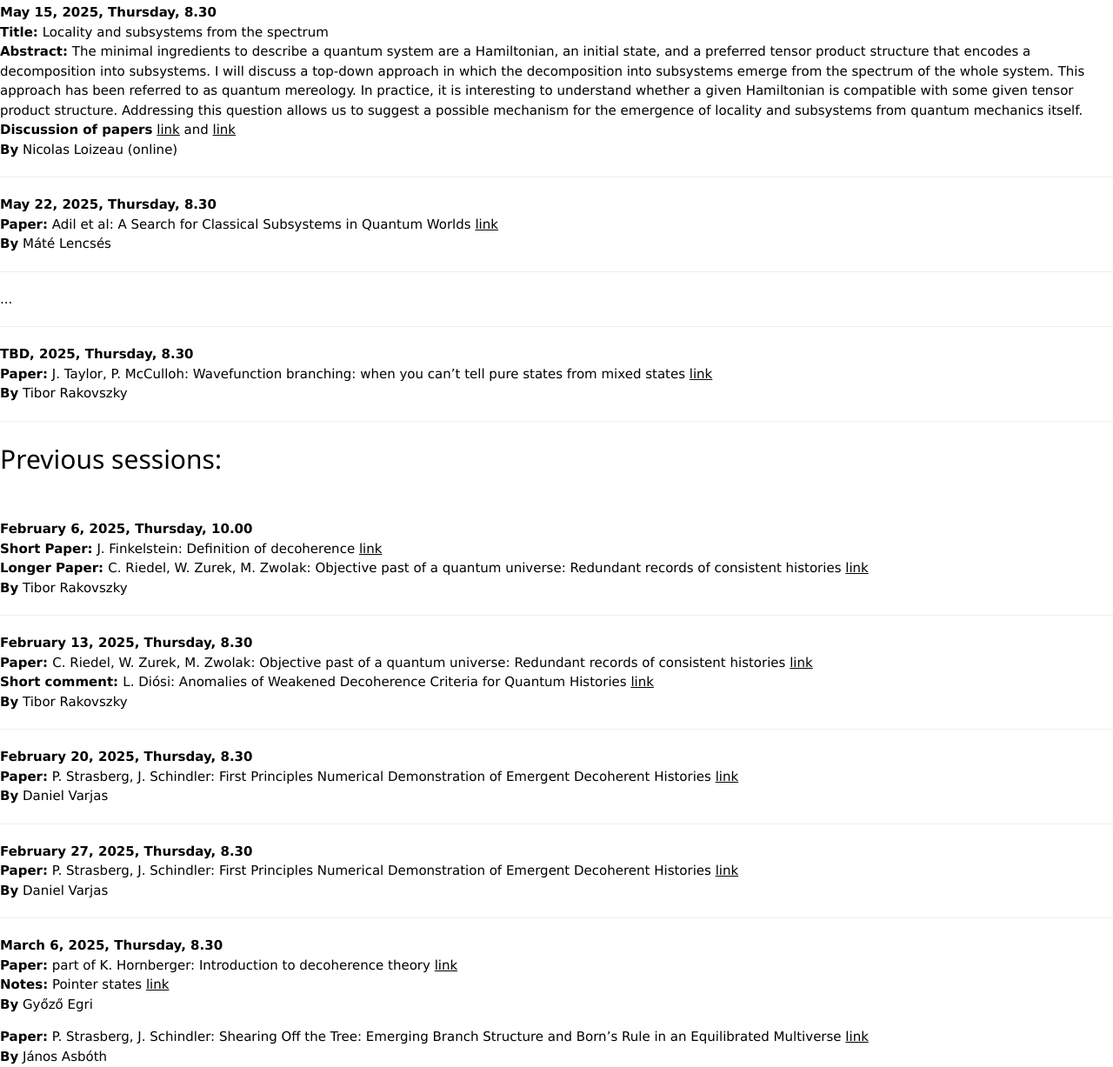
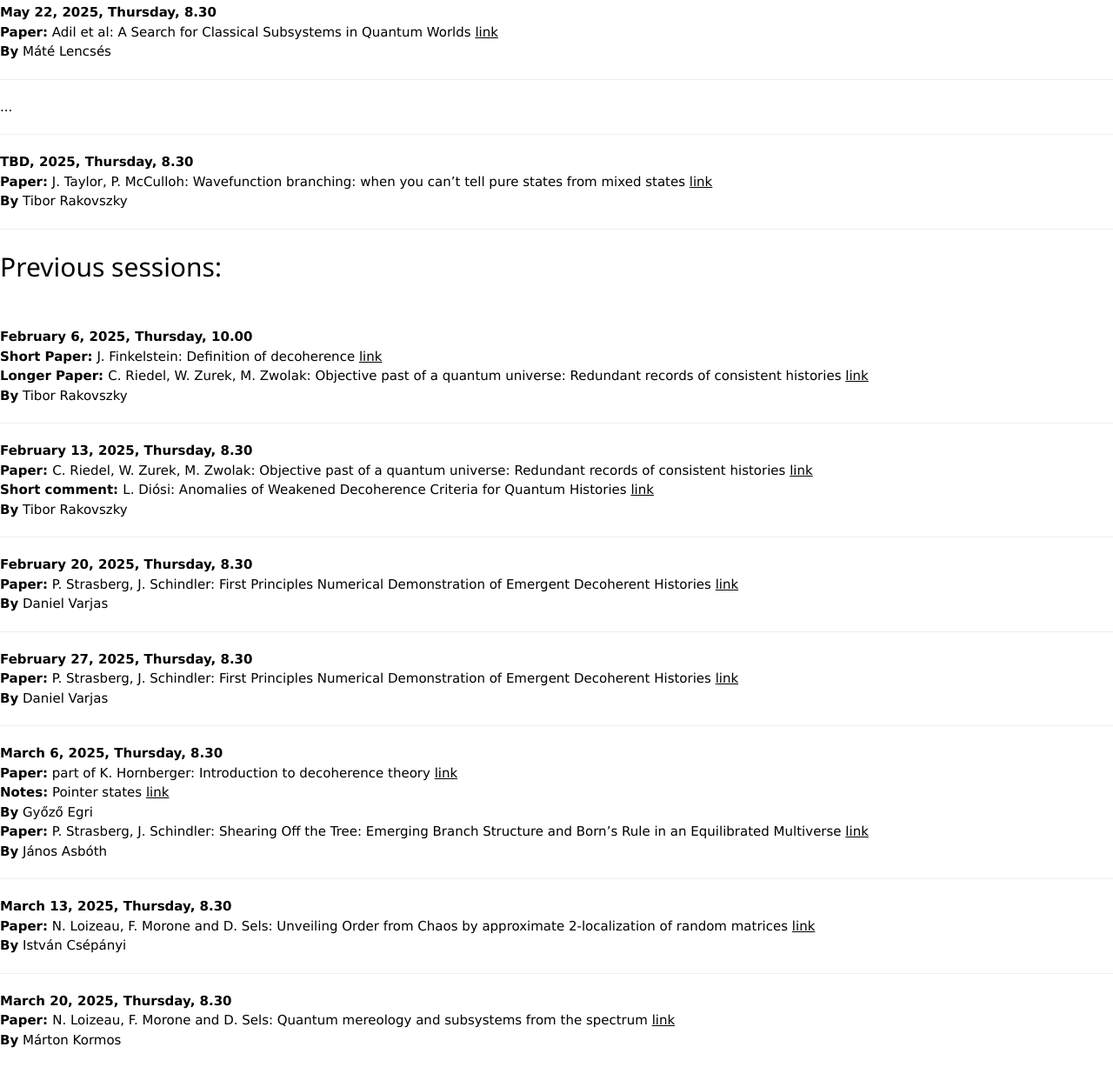
Before and after one commit to egri/bpfoundations, a plain HTML site: page qw2.html in a window 1280 px wide. Shown: the part 452-1679 px from the top of the page at 87% size. Drawn offline with nearby package versions, Linux system fonts and the light colour scheme.

Commit message:
weekly update

```diff
--- a/qw2.html
+++ b/qw2.html
@@ -22,105 +22,111 @@ Every Thursday, BME FA Seminar <a href="https://maps.app.goo.gl/Y8n2koKxxKkn64iJ
 05.08
 05.15 Nicolas
 05.22 Máté
-05.29 Tibor?
+05.29
 06.05
-06.12
+06.12 Tibor
 06.19
 06.26
 
 CP/non-CP Tibor?
 Jess Ridel?
+Cao - Cimbi?
+Zurek?
 köv félév:
 Andrea Di Biaggio
 Diósi Lajos
  --->
 
-	<p><b>May 15, 2025, Thursday, 8.30</b><br>
-		<b>Title:</b> Locality and subsystems from the spectrum<br>
-		<b>Abstract:</b> The minimal ingredients to describe a quantum system are a Hamiltonian, an initial state, and a preferred tensor product structure
-		that encodes a decomposition into subsystems. I will discuss a top-down approach in which the decomposition into subsystems emerge from the spectrum
-		of the whole system. This approach has been referred to as quantum mereology. In practice, it is interesting to understand whether a given Hamiltonian
-		is compatible with some given tensor product structure. Addressing this question allows us to suggest a possible mechanism for the emergence of locality
-		and subsystems from quantum mechanics itself.<br>
-		<b>Discussion of papers</b> <a href="qw2/2024_Sels_Quantum_mereology_and_subsystems_from_the_spectrum.pdf" target="_blank">link</a> and <a href="qw2/2023_Sels_Unveiling_Order_from_Chaos.pdf" target="_blank">link</a> <br>
-		<b>By</b> Nicolas Loizeau (online) </p>
-	<hr>
 <p><b>May 22, 2025, Thursday, 8.30</b><br>
   <b>Paper:</b> Adil et al: A Search for Classical Subsystems in Quantum Worlds <a href="qw2/2024_Adil_Search_for_Classical_Subsystems.pdf" target="_blank">link</a><br>
-	  <b>By</b> Máté Lencsés</p>
+  <b>By</b> Máté Lencsés
+</p>
 <hr>
 ...
 <hr>
 <p><b>TBD, 2025, Thursday, 8.30</b><br>
   <b>Paper:</b> J. Taylor, P. McCulloh: Wavefunction branching: when you can’t tell pure states from mixed states <a href="qw2/2023_McCulloch_Wavefunction_branching.pdf" target="_blank">link</a><br>
-		<b>By</b> Tibor Rakovszky</p>
+  <b>By</b> Tibor Rakovszky
+</p>
 <hr>
 
 <h2>Previous sessions:</h2><br>
 <p><b>February 6, 2025, Thursday, 10.00</b><br>
   <b>Short Paper:</b> J. Finkelstein: Definition of decoherence <a href="qw2/1993_Finkelstein_Definition_of_Decoherence.pdf" target="_blank">link</a><br>
   <b>Longer Paper: </b> C. Riedel, W. Zurek, M. Zwolak: Objective past of a quantum universe: Redundant records of consistent histories <a href="qw2/2016_Zurek_Objective_Past.pdf" target="_blank">link</a><br>
-		<b>By</b> Tibor Rakovszky</p>
+  <b>By</b> Tibor Rakovszky
+</p>
 <hr>
 <p><b>February 13, 2025, Thursday, 8.30</b><br>
   <b>Paper: </b> C. Riedel, W. Zurek, M. Zwolak: Objective past of a quantum universe: Redundant records of consistent histories <a href="qw2/2016_Zurek_Objective_Past.pdf" target="_blank">link</a><br>
   <b>Short comment: </b> L. Diósi: Anomalies of Weakened Decoherence Criteria for Quantum Histories <a href="qw2/2004_Diosi_Anomalies_of_Weakend_Decoherence_Criteria.pdf" target="_blank">link</a><br>
-		<b>By</b> Tibor Rakovszky</p>
+  <b>By</b> Tibor Rakovszky
+</p>
 <hr>
-
 <p><b>February 20, 2025, Thursday, 8.30</b><br>
   <b>Paper:</b> P. Strasberg, J. Schindler: First Principles Numerical Demonstration of Emergent Decoherent Histories <a href="qw2/2024_Strasberg_Emergent_Decoherent_Histories.pdf" target="_blank">link</a> <br>
-		<b>By</b> Daniel Varjas</p>
+  <b>By</b> Daniel Varjas
+</p>
 <hr>
 <p><b>February 27, 2025, Thursday, 8.30</b><br>
   <b>Paper:</b> P. Strasberg, J. Schindler: First Principles Numerical Demonstration of Emergent Decoherent Histories <a href="qw2/2024_Strasberg_Emergent_Decoherent_Histories.pdf" target="_blank">link</a> <br>
-		<b>By</b> Daniel Varjas</p>
+  <b>By</b> Daniel Varjas
+</p>
 <hr>
 <p><b>March 6, 2025, Thursday, 8.30</b><br>
   <b>Paper:</b> part of K. Hornberger: Introduction to decoherence theory <a href="qw2/2009_Hornberger_Robust_States.pdf" target="_blank">link</a><br>
   <b>Notes:</b> Pointer states <a href="qw2/Pointer_states.pdf" target="_blank">link</a><br>
-		<b>By</b> Győző Egri</p>
+  <b>By</b> Győző Egri<br>
   <b>Paper:</b> P. Strasberg, J. Schindler: Shearing Off the Tree: Emerging Branch Structure and Born’s Rule in an Equilibrated Multiverse <a href="qw2/2023_Strasberg_Emerging_Branch_Structure_and Born’s_Rule.pdf" target="_blank">link</a><br>
-		<b>By</b> János Asbóth</p>
+  <b>By</b> János Asbóth
+</p>
 <hr>
 <p><b>March 13, 2025, Thursday, 8.30</b><br>
   <b>Paper:</b> N. Loizeau, F. Morone and D. Sels: Unveiling Order from Chaos by approximate 2-localization of random matrices <a href="qw2/2023_Sels_Unveiling_Order_from_Chaos.pdf" target="_blank">link</a><br>
-		<b>By</b> István Csépányi</p>
+  <b>By</b> István Csépányi
+</p>
 <hr>
 <p><b>March 20, 2025, Thursday, 8.30</b><br>
   <b>Paper: </b>N. Loizeau, F. Morone and D. Sels: Quantum mereology and subsystems from the spectrum <a href="qw2/2024_Sels_Quantum_mereology_and_subsystems_from_the_spectrum.pdf" target="_blank">link</a><br>
-		<b>By</b> Márton Kormos</p>
+  <b>By</b> Márton Kormos
+</p>
 <hr>
 <p><b>March 27, 2025, Thursday, 8.30</b><br>
   <b>Paper: </b>J. Wang, P. Strasberg: Decoherence of Histories: Chaotic Versus Integrable Systems <a href="qw2/2025_Strasberg_DH_chaotic_vs_integrable.pdf" target="_blank">link</a><br>
-		<b>By</b> Solomon Brhanu Samuel </p>
+  <b>By</b> Solomon Brhanu Samuel
+</p>
 <hr>
 <p><b>April 3, 2025, Thursday, 8.30</b><br>
   <b>Title:</b> Decoherent histories and a quantitative understanding of the many worlds interpretation<br>
-		<b>Abstract:</b> This talk overviews and advertises the decoherent histories framework as a useful tool to make sense of
-		a unitarily evolving Universe. In particular, observers can find records about past events if and only if the associated quantum
-		histories are decoherent. I then review three recent quantitative insights about decoherent histories. First, I show that
-		decoherence arises exponentially fast as a function of system size for slow and coarse observables. Second, this result only
-		holds for chaotic systems, whereas integrable systems show a very different scaling. Third, I give preliminary insights into
-		the structure of decoherence that arises for very long histories.<br>
-		<b>Discussion of papers</b> <a href="qw2/2024_Strasberg_Emergent_Decoherent_Histories.pdf" target="_blank">link</a>, <a href="qw2/2023_Strasberg_Emerging_Branch_Structure_and Born’s_Rule.pdf" target="_blank">link</a> and
-									<a href="qw2/2025_Strasberg_DH_chaotic_vs_integrable.pdf" target="_blank">link</a><br>
-		<b>By</b> Philipp Strasberg (online) </p>
+  <b>Abstract:</b> This talk overviews and advertises the decoherent histories framework as a useful tool to make sense of a unitarily evolving Universe. In particular, observers can find records about past events if and only if the associated quantum histories are decoherent. I then review three recent quantitative insights about decoherent histories. First, I show that decoherence arises exponentially fast as a function of system size for slow and coarse observables. Second, this result only holds for chaotic systems, whereas integrable systems show a very different scaling. Third, I give preliminary insights into the structure of decoherence that arises for very long histories.<br>
+  <b>Discussion of papers</b> <a href="qw2/2024_Strasberg_Emergent_Decoherent_Histories.pdf" target="_blank">link</a>, <a href="qw2/2023_Strasberg_Emerging_Branch_Structure_and Born’s_Rule.pdf" target="_blank">link</a> and <a href="qw2/2025_Strasberg_DH_chaotic_vs_integrable.pdf" target="_blank">link</a><br>
+  <b>By</b> Philipp Strasberg (online)
+</p>
 <hr>
 <p><b>April 10, 2025, Thursday, 8.30</b><br>
   <b>Paper: </b> L. Vaidman: Role of potentials in the Aharonov-Bohm effect <a href="plans/vaidman2012.pdf" target="_blank">link</a><br>
   <b>Notes: </b> Aharonov-Bohm <a href="qw2/Aharonov_Bohm.pdf" target="_blank">link</a><br>
-		<b>By</b> Győző Egri</p>
+  <b>By</b> Győző Egri
+</p>
 <hr>
 <p><b>April 17, 2025, Thursday, 8.30</b><br>
   <b>Paper:</b> P. Pearle, A. Rizzi: Quantized vector potential and alternative views of the magnetic Aharonov-Bohm phase shift <a href="plans/pearle-rizzi2017.pdf" target="_blank">link</a><br>
   <b>Original idea: </b> L. Vaidman: Role of potentials in the Aharonov-Bohm effect <a href="plans/vaidman2012.pdf" target="_blank">link</a><br>
   <b>Notes: </b> Aharonov-Bohm <a href="qw2/Aharonov_Bohm.pdf" target="_blank">link</a><br>
-		<b>By</b> Győző Egri</p>
+  <b>By</b> Győző Egri
+</p>
 <hr>
 <p><b>April 24, 2025, Thursday, 8.30</b><br>
   <b>Paper:</b> I. Duque, P. Strasberg: Toy Model Challenging Prevailing Definitions of Classicality <a href="qw2/2024_Strasberg_Toy_Model_Challenging.pdf" target="_blank">link</a> <br>
-		<b>By</b> János Asbóth</p>
+  <b>By</b> János Asbóth
+</p>
+<hr>
+<p><b>May 15, 2025, Thursday, 8.30</b><br>
+  <b>Title:</b> Locality and subsystems from the spectrum<br>
+  <b>Abstract:</b> The minimal ingredients to describe a quantum system are a Hamiltonian, an initial state, and a preferred tensor product structure that encodes a decomposition into subsystems. I will discuss a top-down approach in which the decomposition into subsystems emerge from the spectrum of the whole system. This approach has been referred to as quantum mereology. In practice, it is interesting to understand whether a given Hamiltonian is compatible with some given tensor product structure. Addressing this question allows us to suggest a possible mechanism for the emergence of locality and subsystems from quantum mechanics itself.<br>
+  <b>Discussion of papers</b> <a href="qw2/2024_Sels_Quantum_mereology_and_subsystems_from_the_spectrum.pdf" target="_blank">link</a> and <a href="qw2/2023_Sels_Unveiling_Order_from_Chaos.pdf" target="_blank">link</a> <br>
+  <b>By</b> Nicolas Loizeau (online)
+</p>
 <hr>
 
 <h2>List of interesting papers:</h2><br>
```
Lines whose indentation alone changed are shown as unchanged.
